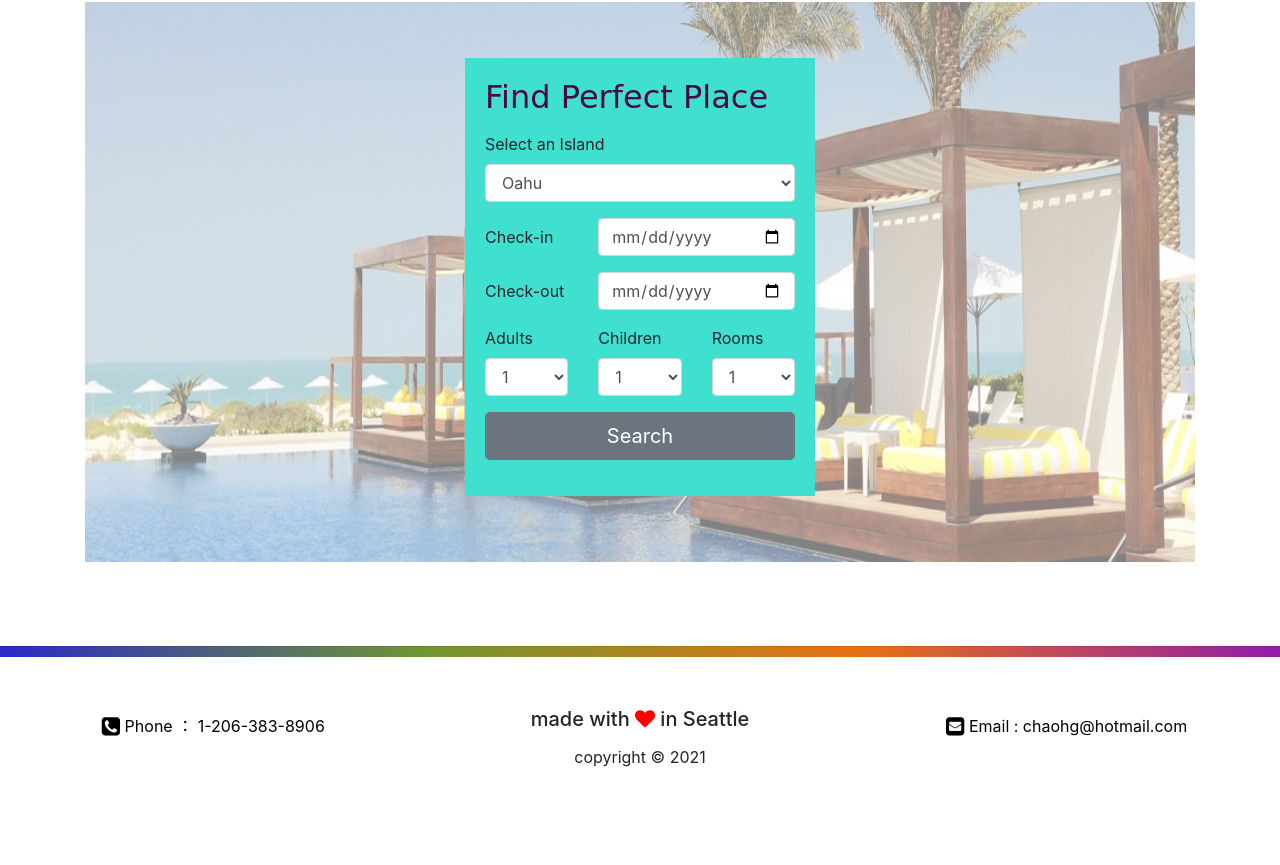
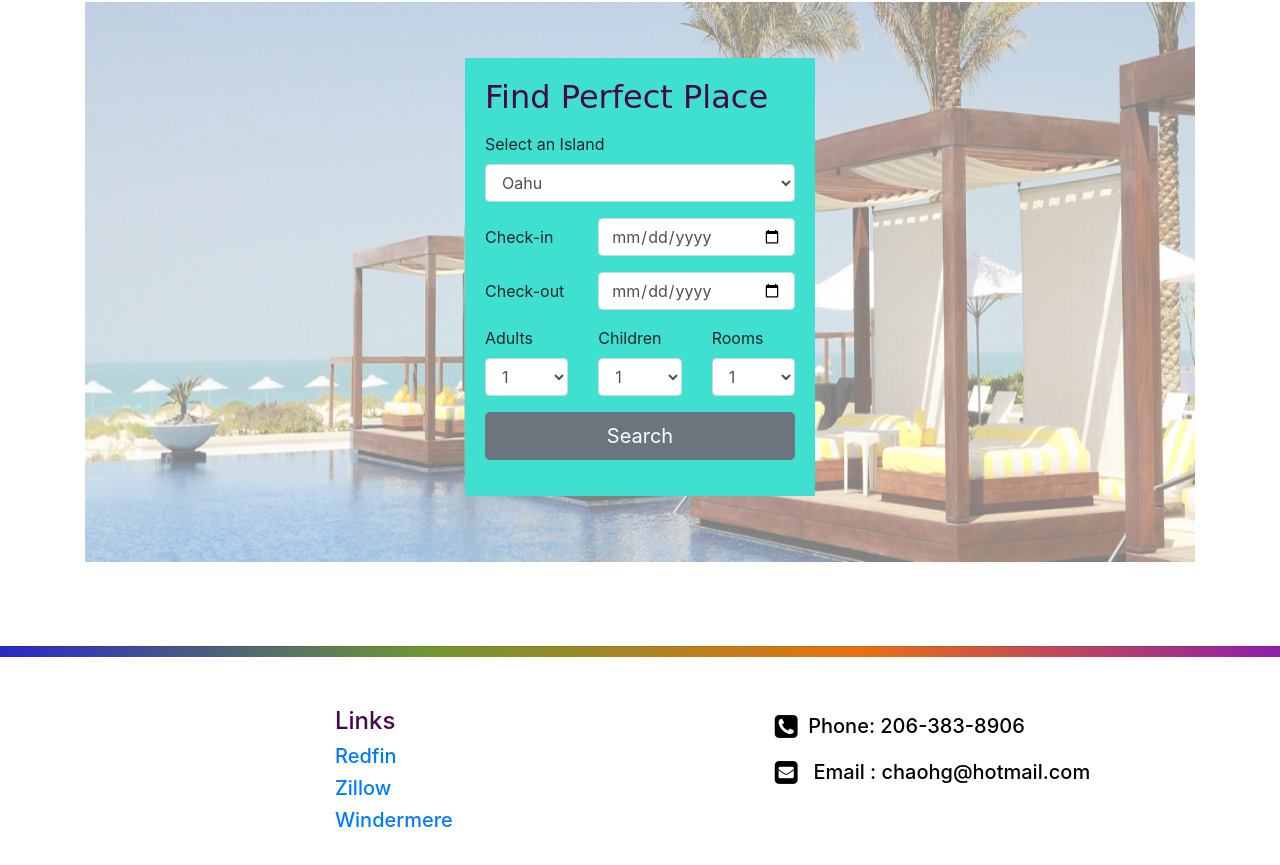
Before and after one commit to MinchaoD/traveltoHawaii, a website: page index.html in a window 1280 px wide. Shown: the part 2993-3858 px from the top of the page. Before the commit the page ends 3828 px from the top, so only its background shows below. Drawn offline with nearby package versions, Linux system fonts and the light colour scheme.

Commit message:
update the footer

```diff
--- a/index.html
+++ b/index.html
@@ -4,7 +4,7 @@
     <meta charset="utf-8"/>
     <meta name="viewport" content="width=device-width, initial-scale=1"/>
 
-    <!-- <link rel="stylesheet" href="node_modules/bootstrap/dist/css/bootstrap.min.css" /> -->
+    <link rel="stylesheet" href="node_modules/bootstrap/dist/css/bootstrap.min.css" />
 
     <link rel="stylesheet" href="node_modules/font-awesome/css/font-awesome.min.css" />
     <link rel="stylesheet" href="node_modules/bootstrap-social/bootstrap-social.css" />
@@ -272,36 +272,34 @@
     <footer>
         <hr class="footer-line">
         <div class="container-fluid">
-            <div class="row text-center ">
-               <div class="col-4">
-                    <a role="button" class="btn btn-link" style="color:black" href="tel:+12063838906"><i class="fa fa-phone-square fa-lg"></i> Phone ： 1-206-383-8906 </a><br />
+            <div class="row text-left ">
+                <div class="col-4 offset-3">
+                    <h4>Links</h4>
+                    <ul class="list-unstyled">
+                        <li><a href="http://www.redfin.com"><h5>Redfin</h5></a></li>
+                        <li><a href="http://www.zillow.com"><h5>Zillow</h5></a></li>
+                        <li><a href="http://www.windermere.com"><h5>Windermere</h5></a></li>
+                    </ul>
                 </div>
-                <div class="col-4">
+                <!-- <div class="col-3">
                     <h5> made with <i class="fa fa-heart"></i> in Seattle</h5>
-                </div>
-                <div class="col-4 ">
-                    <a role="button" class="btn btn-link" style="color:black" href="mailto: chaohg@hotmail.com"><i class="fa fa-envelope-square fa-lg"></i> Email :  chaohg@hotmail.com </a>
+                </div> -->
+                <div class="col-5 ">
+                    <a role="button" class="btn btn-link" style="color:black" href="tel:+12063838906"><h5><i class="fa fa-phone-square fa-lg"> </i>&nbsp Phone: 206-383-8906</h5></a><br />
+                    <a role="button" class="btn btn-link" style="color:black" href="mailto: chaohg@hotmail.com"><h5><i class="fa fa-envelope-square fa-lg"></i> &nbsp Email :  chaohg@hotmail.com </h5></a>
                 </div>
             </div>
-            <div class="row text-center">
+            <!-- <div class="row text-center">
                 <div class="col">
                    <p id="year"></p>
                 </div>
-            </div>
+            </div> -->
         </div>
     </footer>
 
-
-
-
-
-
     <script src="node_modules/jquery/dist/jquery.slim.min.js"></script>
     <script src="node_modules/popper.js/dist/umd/popper.min.js"></script>
-    <!-- <script src="node_modules/bootstrap/dist/js/bootstrap.min.js"></script> -->
-    <script src="https://code.jquery.com/jquery-3.3.1.slim.min.js" integrity="sha384-q8i/X+965DzO0rT7abK41JStQIAqVgRVzpbzo5smXKp4YfRvH+8abtTE1Pi6jizo" crossorigin="anonymous"></script>
-<script src="https://cdnjs.cloudflare.com/ajax/libs/popper.js/1.14.7/umd/popper.min.js" integrity="sha384-UO2eT0CpHqdSJQ6hJty5KVphtPhzWj9WO1clHTMGa3JDZwrnQq4sF86dIHNDz0W1" crossorigin="anonymous"></script>
-<script src="https://stackpath.bootstrapcdn.com/bootstrap/4.3.1/js/bootstrap.min.js" integrity="sha384-JjSmVgyd0p3pXB1rRibZUAYoIIy6OrQ6VrjIEaFf/nJGzIxFDsf4x0xIM+B07jRM" crossorigin="anonymous"></script>
+    <script src="node_modules/bootstrap/dist/js/bootstrap.min.js"></script>
     <script src="/index.js"></script>
 
 </html>
--- a/styles.css
+++ b/styles.css
@@ -69,6 +69,9 @@ img {
 
   }
 
+  .list-unstyled{
+    list-style: none;
+  }
 
   .navbar-toggler-icon {
     display: block;
```
